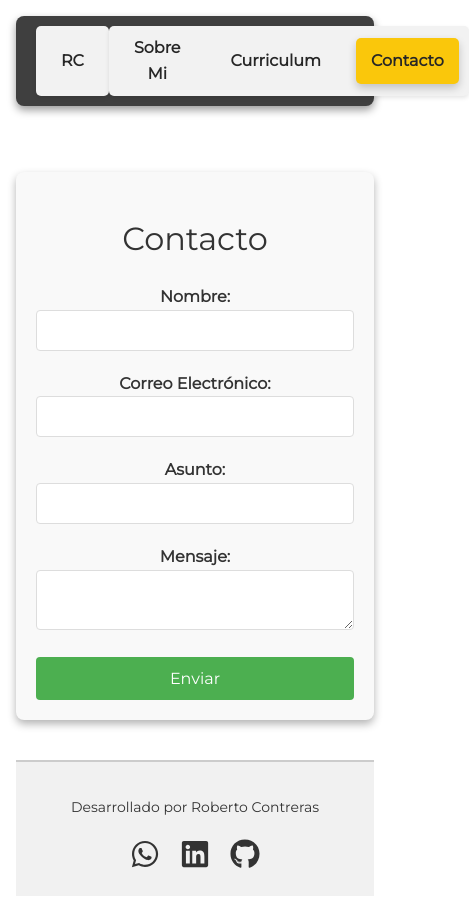
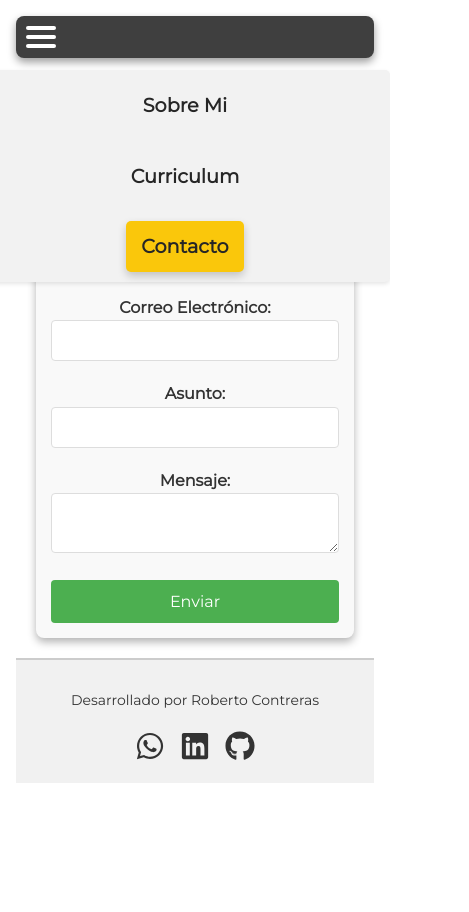
Before and after one commit to robertocontrerassandoval/curriculum, a React (Vite) app in the folder frontend/: page /contacto in a window 390 px wide. Shown: the whole page, 469 px wide, since content can reach past the window. After the commit the page ends 844 px from the top, so only its background shows below. Built offline with nearby package versions, Linux system fonts and the light colour scheme.

Commit message:
:tada:  ajustes media query home

```diff
--- a/frontend/src/components/NavBar.jsx
+++ b/frontend/src/components/NavBar.jsx
@@ -1,24 +1,39 @@
-import React from 'react';
+import React, { useState } from 'react';
 import { NavLink } from 'react-router-dom';
-import logo from '../assets/react.svg';
 
 const NavBar = () => {
+  const [menuOpen, setMenuOpen] = useState(false); // Estado para controlar la visibilidad del menú
 
-    const setActiveClass = ({isActive}) => (isActive ? 'active' : 'undifined');
+  const setActiveClass = ({ isActive }) => (isActive ? 'active' : 'undefined');
+
+  // Función para alternar la visibilidad del menú
+  const toggleMenu = () => {
+    setMenuOpen(prevState => !prevState);
+  };
+
   return (
     <div>
       <nav className="navbar">
         <div className="left">
-                <NavLink className={setActiveClass} to="/"> RC  </NavLink>
+          <NavLink className={setActiveClass} to="/">RC</NavLink>
         </div>
-            <div className="right">
-                <NavLink className={setActiveClass} to="/sobre-mi"> Sobre Mi </NavLink>
-                <NavLink className={setActiveClass} to="/curriculum"> Curriculum </NavLink>
-                <NavLink className={setActiveClass} to="/contacto"> Contacto </NavLink>
+
+        {/* Icono de la hamburguesa */}
+        <div className="hamburger" onClick={toggleMenu}>
+          <span></span>
+          <span></span>
+          <span></span>
+        </div>
+
+        {/* Menú de navegación */}
+        <div className={`right ${menuOpen ? 'show' : ''}`}>
+          <NavLink className={setActiveClass} to="/sobre-mi">Sobre Mi</NavLink>
+          <NavLink className={setActiveClass} to="/curriculum">Curriculum</NavLink>
+          <NavLink className={setActiveClass} to="/contacto">Contacto</NavLink>
         </div>
       </nav>
     </div>
   );
-}
+};
 
 export default NavBar;
--- a/frontend/src/index.css
+++ b/frontend/src/index.css
@@ -23,6 +23,21 @@ body {
   box-shadow: 0 4px 8px rgba(0, 0, 0, 0.4); /* Sombra suave en la barra */
   border-radius: 8px; /* Bordes redondeados para la barra */
   height: 70px;
+}
+
+/* Estilo de la hamburguesa */
+.hamburger {
+  display: none;
+  cursor: pointer;
+  flex-direction: column;
+  gap: 5px;
+}
+
+.hamburger span {
+  width: 30px;
+  height: 4px;
+  background-color: white;
+  border-radius: 2px;
 }
 
 /* Contenedor para los enlaces de la izquierda */
@@ -65,8 +80,7 @@ body {
 
 /* Home.css */
 .home {
-  display: flex;
-
+  display: flex;;
   justify-content: center;
   align-items: center;
   height: auto;
@@ -129,7 +143,7 @@ body {
 }
 
 .home-image {
-  display: flex;
+
   width: 45%;
   justify-content: flex-end;
   align-items: center;
@@ -502,3 +516,162 @@ input:focus, textarea:focus {
 .button-contact:hover {
   background-color: #45a049;
 }
+
+
+/* Para pantallas pequeñas (móviles) */
+@media (max-width: 767px) {
+  body {
+    font-size: 14px; /* Reducir tamaño de fuente para pantallas pequeñas */
+  }
+
+  .navbar {
+    flex-direction: column; /* Cambiar la dirección del navbar a columna */
+    height: auto; /* Eliminar la altura fija */
+    padding: 10px; /* Reducir el padding */
+  }
+
+   /* Ocultar el menú horizontal en pantallas pequeñas */
+   .navbar .left {
+    display: none;
+  }
+
+  /* Mostrar el ícono de la hamburguesa en pantallas pequeñas */
+  .hamburger {
+    display: flex;
+  }
+
+  /* El menú se oculta por defecto */
+  .right {
+    position: absolute;
+    top: 70px; /* Ajustar para que no se superponga con la barra de navegación */
+    right: 0;
+    background-color: #3f3f3f;
+    width: 100%;
+    display: none;
+    flex-direction: column;
+    align-items: center;
+    gap: 15px;
+    padding: 20px 0;
+  }
+
+  /* Mostrar el menú cuando se activa la clase 'show' */
+  .right.show {
+    display: flex;
+  }
+
+  .navbar a {
+    font-size: 1.2rem;
+  }
+
+
+
+  .home {
+    flex-direction: column-reverse;
+  }
+
+  .home-content {
+    width: 90%; /* Aumentar el ancho del contenido */
+    height: auto; /* Eliminar la altura fija */
+    padding: 20px;
+  }
+
+  .home-image {
+    width: 90%; /* Hacer la imagen más pequeña */
+    padding: 0;
+    margin-top: 20px;
+  }
+
+  .home-image img {
+    max-width: 70%; /* Asegura que la imagen no sobrepase el contenedor */
+    height: auto; /* Mantiene la proporción de la imagen */
+  }
+  .home h1 {
+    font-size: 2rem; /* Reducir tamaño del encabezado */
+  }
+
+  .home p {
+    font-size: 1rem; /* Reducir tamaño del texto */
+    padding: 0 20px; /* Reducir el padding */
+  }
+
+  .home-buttons {
+    flex-direction: column; /* Cambiar los botones a columna */
+    gap: 10px;
+  }
+
+  .footer {
+    flex-direction: column;
+    padding: 15px;
+  }
+
+  .footer-icons {
+    gap: 15px;
+  }
+
+  .curriculum {
+    flex-direction: column;
+    padding: 20px;
+  }
+
+  .banner-curriculum {
+    flex: 100%; /* Hacer que ocupe el 100% del ancho */
+    padding: 10px;
+  }
+
+  .content-curriculum {
+    flex: 100%; /* Hacer que ocupe el 100% del ancho */
+    padding-left: 20px;
+    padding-right: 20px;
+  }
+
+  .contacto-container {
+    max-width: 100%; /* Hacer el formulario más ancho en pantallas pequeñas */
+    margin: 20px;
+    padding: 15px;
+  }
+
+}
+
+/* Para pantallas medianas (tabletas) */
+@media (min-width: 768px) and (max-width: 1024px) {
+  body {
+    font-size: 15px; /* Tamaño de fuente adecuado para tabletas */
+  }
+
+  .home-content {
+    width: 70%; /* Reducir el tamaño en tabletas */
+
+  }
+
+  .home h1 {
+    font-size: 2rem;
+  }
+  .home h4 {
+    font-size: 1.2rem;
+  }
+
+  .home p {
+    font-size: 1.1rem;
+  }
+
+  .home-buttons {
+    flex-direction: row; /* Alineación horizontal de botones */
+    gap: 15px;
+  }
+
+  .curriculum {
+    flex-direction: row;
+  }
+
+  .banner-curriculum {
+    flex: 40%; /* Reducir el ancho de la imagen en pantallas medianas */
+  }
+
+  .content-curriculum {
+    flex: 60%; /* Ampliar el contenido en pantallas medianas */
+  }
+
+  .footer {
+    padding: 25px 50px; /* Aumentar el padding en tabletas */
+  }
+}
```
Also changed, not shown: frontend/src/views/Home.jsx (+0 -18 lines). Lines whose indentation alone changed are shown as unchanged.
